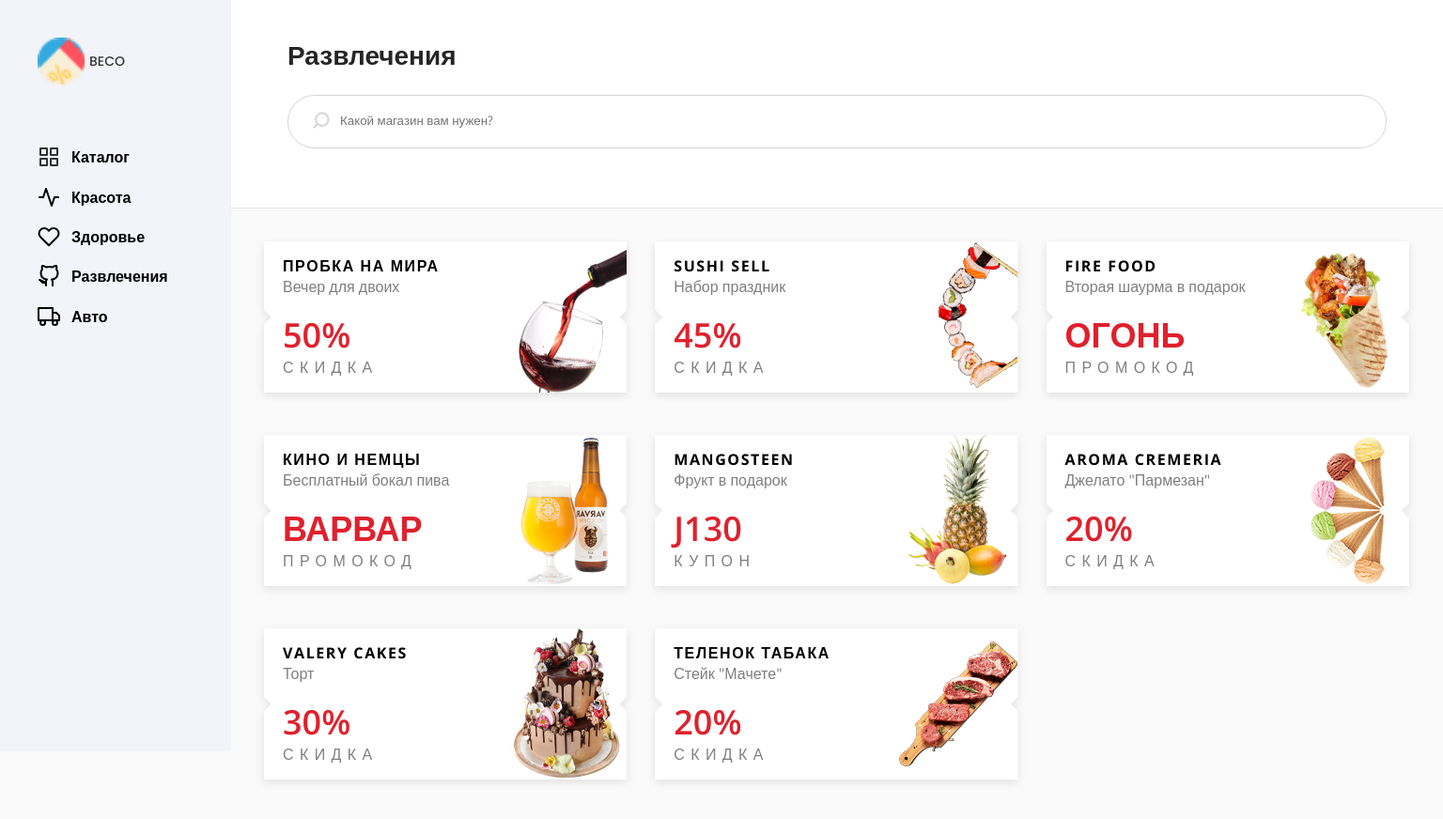
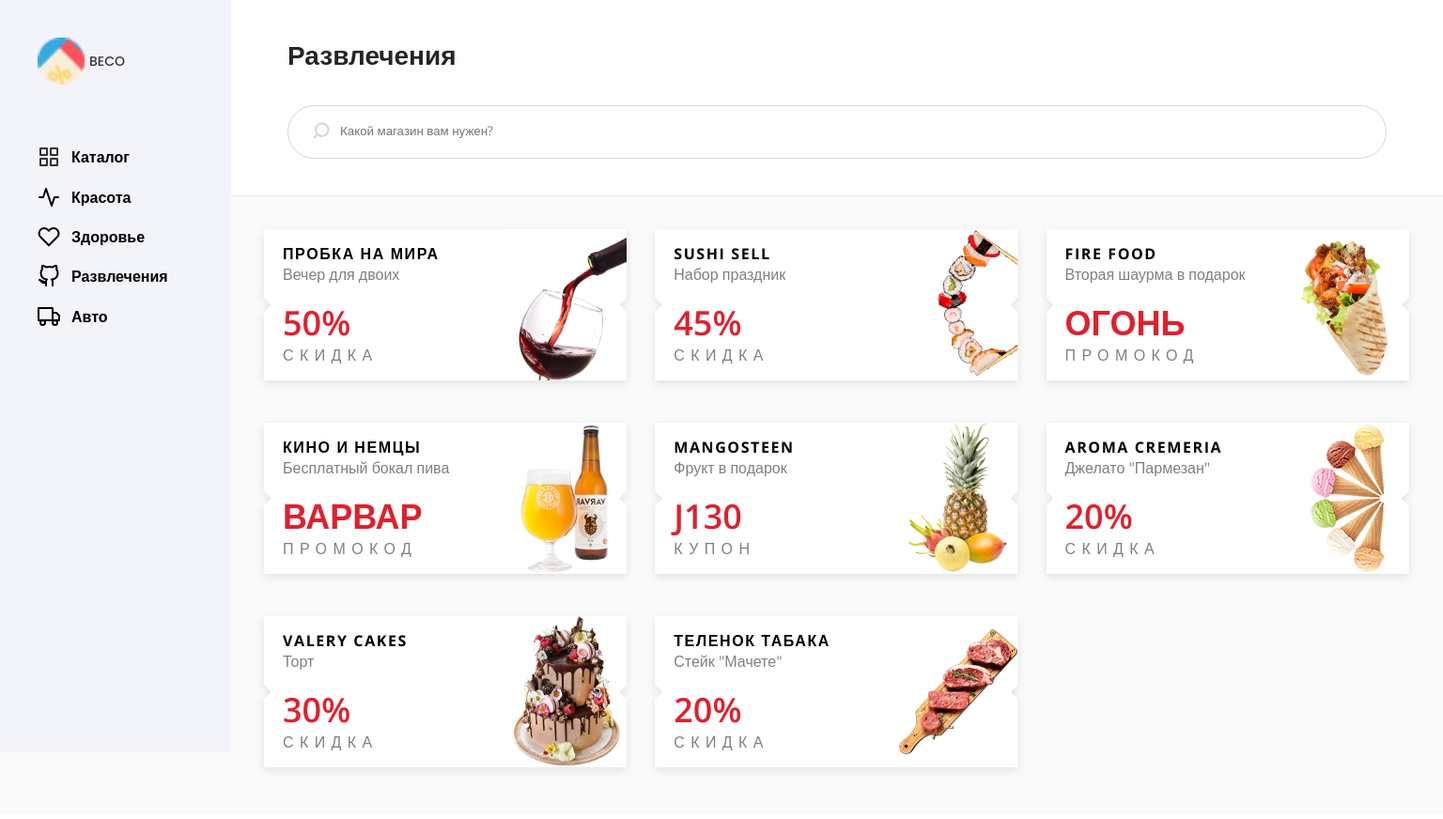
Before and after one commit to TheEagleGame/adaptive-design, a website: page index.html in a window 1536 px wide. Shown: the whole page at 94% size. Drawn offline with nearby package versions, Linux system fonts and the light colour scheme.

Commit message:
new_commit

```diff
--- a/main.js
+++ b/main.js
@@ -22,7 +22,7 @@
 const searchIcon = document.querySelector('.header-search__icon')
 const searchText = document.querySelector('.header-search__text')
 window.addEventListener('scroll', () => {
-    if (window.scrollY) {
+    if (window.scrollY && window.outerWidth < 1440) {
         headerSearch.classList.add('header-search_small')
         searchIcon.classList.add('header-search__icon_none')
         searchText.classList.add('header-search__text_scale')
--- a/styles.css
+++ b/styles.css
@@ -444,12 +444,13 @@
 
 @media screen and (min-width: 1440px) {
     .header {
-        padding: 40px 60px 40px 306px;
+        padding: 40px 60px 0 306px;
         align-items: flex-start;
     }
     .header-search {
         width: 100%;
         justify-content: left;
+        margin: 35px 0 40px 0;
     }
     .nav-wrapper {
         left: -135px;
```
